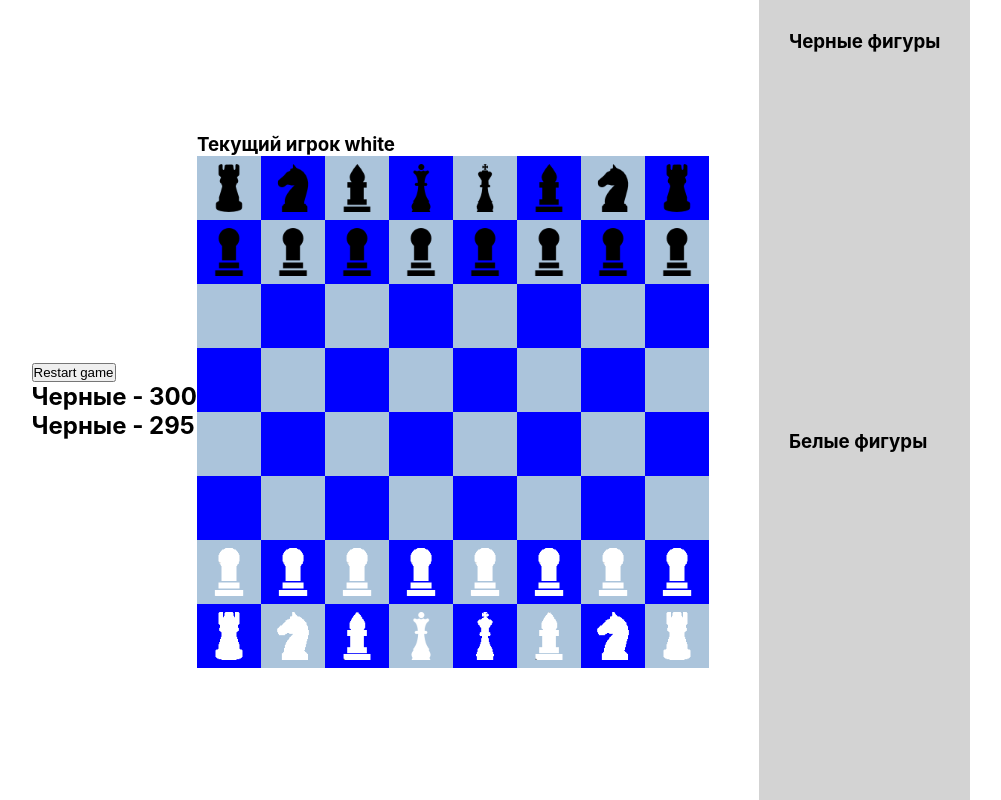
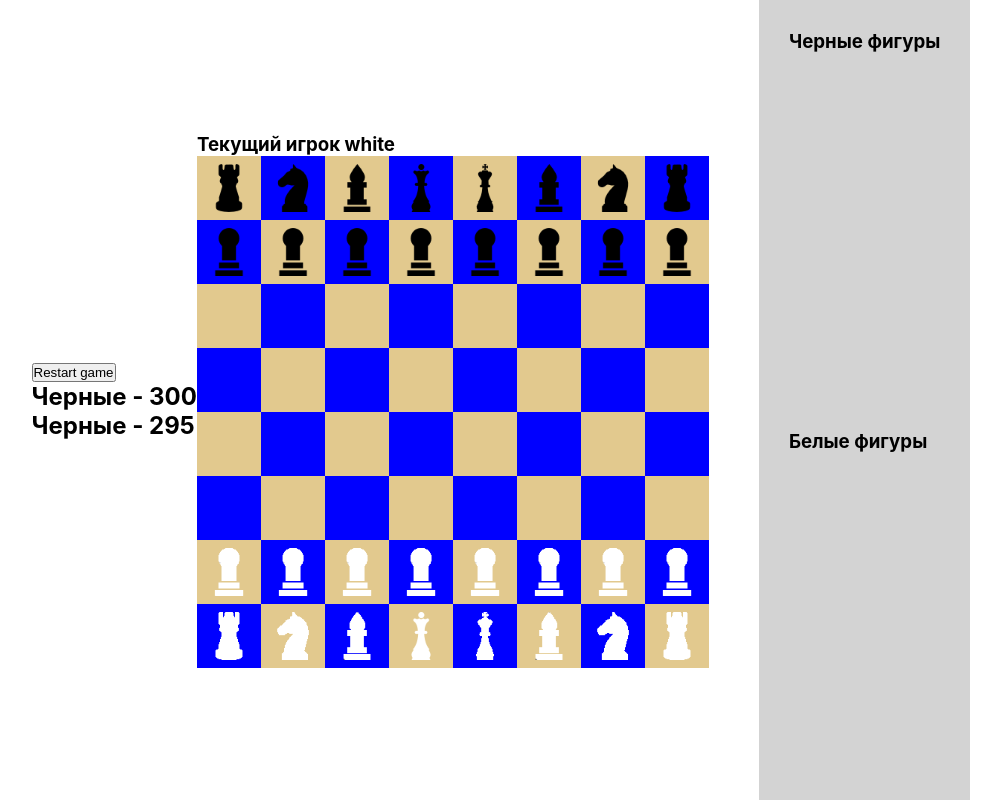
Before and after one commit to pandbaa/Chess, a React (Create React App) app in the folder my-app/: page / in a window 1280 px wide. Shown: the whole page, without its empty margins (139-1140 px from the left). Built offline with nearby package versions, Linux system fonts and the light colour scheme.

Commit message:
Last commit: изменение цвета

```diff
--- a/my-app/src/App.css
+++ b/my-app/src/App.css
@@ -36,7 +36,7 @@
 }
 
 .white {
-  background-color: rgb(171, 196, 219);
+  background-color: rgb(226, 201, 142);
 }
 
 .selected {
```
